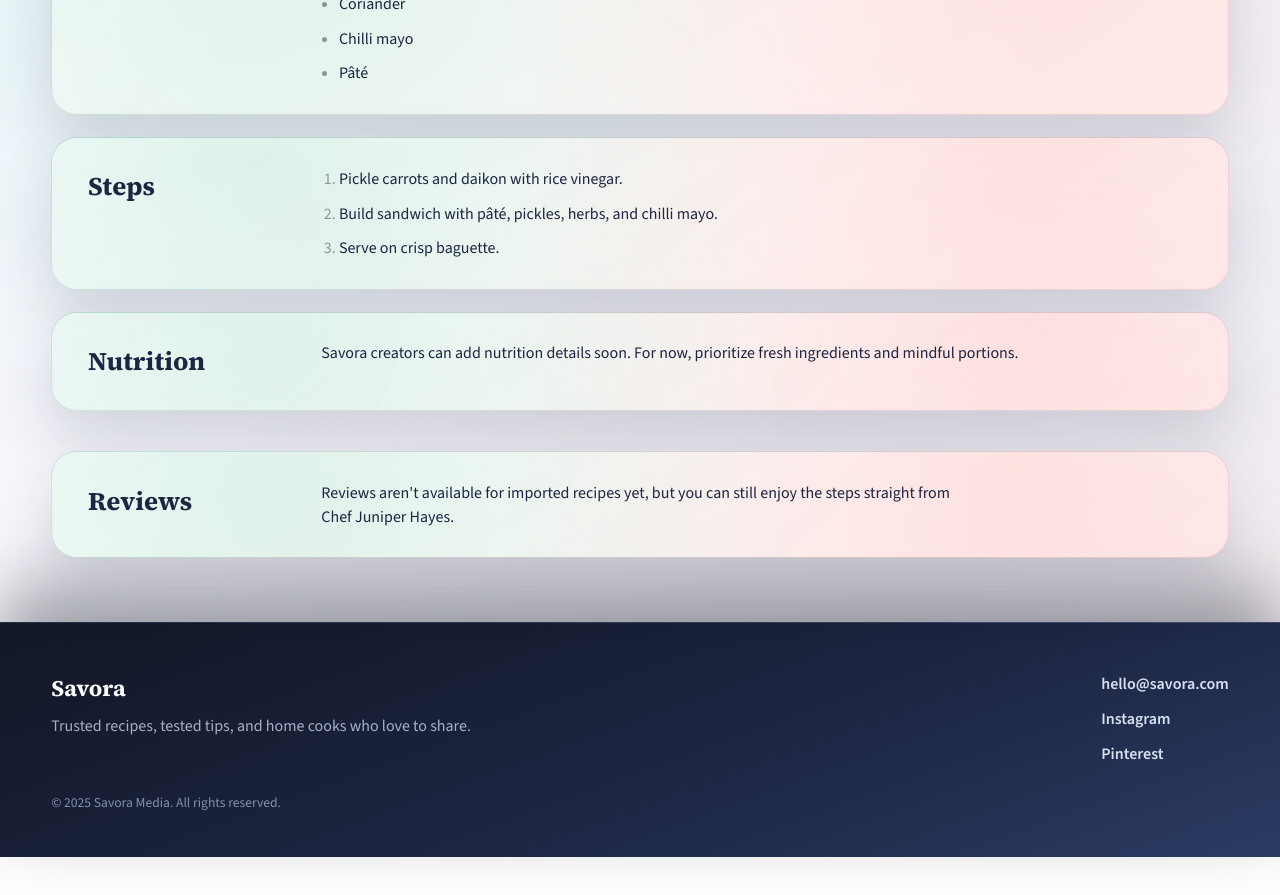
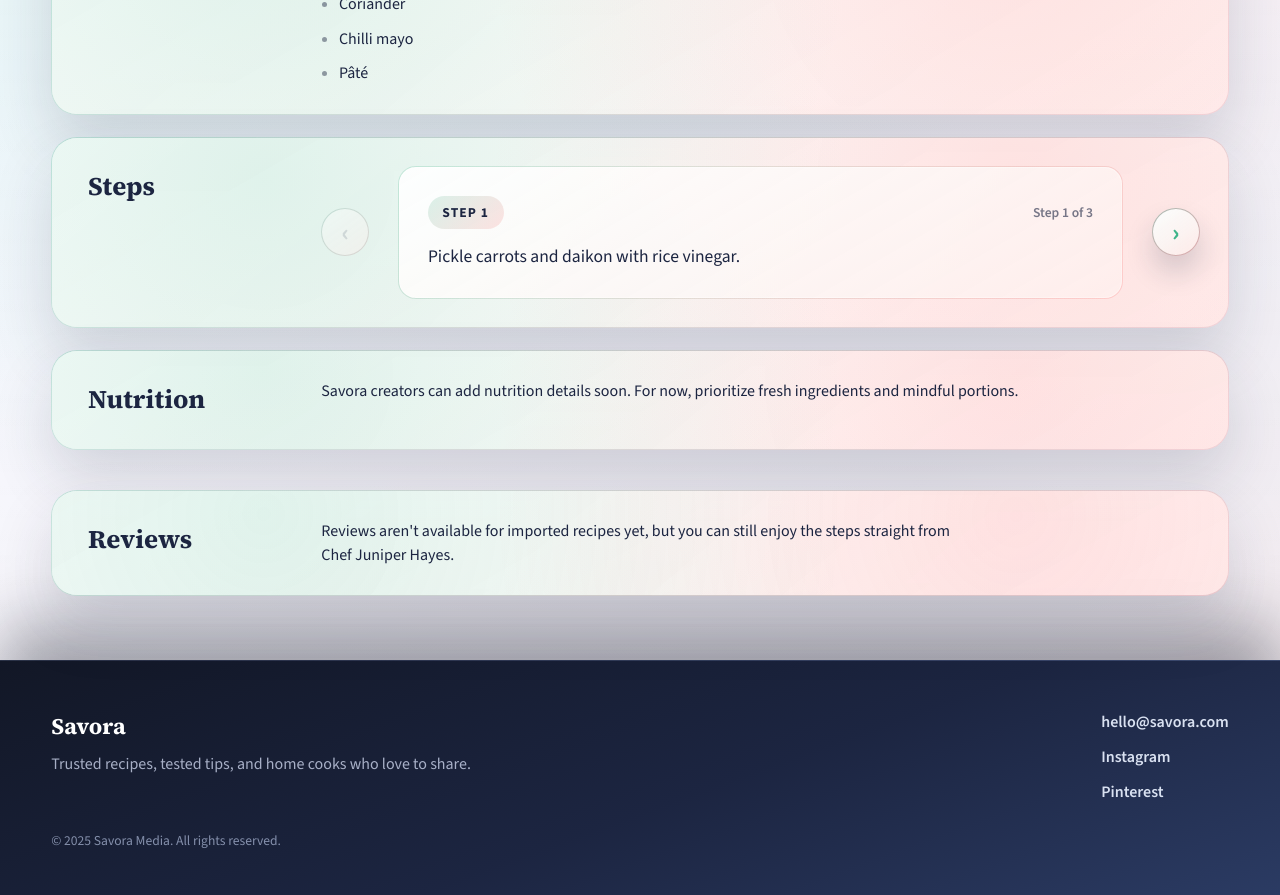
Before and after one commit to shaswattrivedi/savora-frontend, a React (Vite) app in the folder client/: page /recipes/ext_banh_mi in a window 1280 px wide. Shown: the part 980-1875 px from the top of the page. Before the commit the page ends 1837 px from the top, so only its background shows below. Built offline with nearby package versions, Linux system fonts and the light colour scheme.

Commit message:
Updated Recipe UI

```diff
--- a/client/src/pages/RecipeDetail.jsx
+++ b/client/src/pages/RecipeDetail.jsx
@@ -40,6 +40,11 @@ const RecipeDetailPage = () => {
   const [rating, setRating] = useState(5);
   const [comment, setComment] = useState("");
   const [loading, setLoading] = useState(true);
+  const [activeStepIndex, setActiveStepIndex] = useState(0);
+
+  const ingredientList = Array.isArray(recipe?.ingredients) ? recipe.ingredients : [];
+  const stepList = Array.isArray(recipe?.steps) ? recipe.steps : [];
+  const totalSteps = stepList.length;
 
   useEffect(() => {
     const fetchRecipe = async () => {
@@ -64,6 +69,36 @@ const RecipeDetailPage = () => {
 
     fetchRecipe();
   }, [id, addToast]);
+
+  useEffect(() => {
+    setActiveStepIndex(0);
+  }, [id]);
+
+  useEffect(() => {
+    if (totalSteps === 0 && activeStepIndex !== 0) {
+      setActiveStepIndex(0);
+      return;
+    }
+
+    if (totalSteps > 0 && activeStepIndex >= totalSteps) {
+      setActiveStepIndex(totalSteps - 1);
+    }
+  }, [activeStepIndex, totalSteps]);
+
+  const currentStep = totalSteps ? stepList[activeStepIndex] : null;
+  const stepProgressLabel = totalSteps ? `Step ${activeStepIndex + 1} of ${totalSteps}` : "Steps coming soon";
+  const isPrevDisabled = totalSteps <= 1 || activeStepIndex === 0;
+  const isNextDisabled = totalSteps <= 1 || activeStepIndex === totalSteps - 1;
+
+  const showPreviousStep = () => {
+    if (isPrevDisabled) return;
+    setActiveStepIndex((current) => Math.max(current - 1, 0));
+  };
+
+  const showNextStep = () => {
+    if (isNextDisabled) return;
+    setActiveStepIndex((current) => Math.min(current + 1, totalSteps - 1));
+  };
 
   const handleReviewSubmit = async (event) => {
     event.preventDefault();
@@ -141,8 +176,6 @@ const RecipeDetailPage = () => {
     (recipe.isExternal
       ? `This dish arrives courtesy of Chef ${externalChefName}.`
       : "Savora chefs are still adding a summary for this recipe.");
-  const ingredientList = Array.isArray(recipe.ingredients) ? recipe.ingredients : [];
-  const stepList = Array.isArray(recipe.steps) ? recipe.steps : [];
   const recipeImage =
     recipe.imageUrl ||
     getRecipeFallbackImage({ cuisine: recipe.cuisineType || recipe.cuisine, category: recipe.category, title: recipe.title });
@@ -197,16 +230,42 @@ const RecipeDetailPage = () => {
             </ul>
           </div>
         </article>
-        <article className="panel recipe-detail__card recipe-detail__card--scroll">
+        <article className="panel recipe-detail__card recipe-detail__card--steps">
           <div className="recipe-detail__card-header">
             <h2>Steps</h2>
           </div>
           <div className="recipe-detail__card-body">
-            <ol>
-              {stepList.map((step, index) => (
-                <li key={`${index}-${step}`}>{step}</li>
-              ))}
-            </ol>
+            {totalSteps ? (
+              <div className="recipe-steps" role="group" aria-label="Recipe steps navigator">
+                <button
+                  type="button"
+                  className="recipe-steps__arrow recipe-steps__arrow--prev"
+                  onClick={showPreviousStep}
+                  aria-label="Previous step"
+                  disabled={isPrevDisabled}
+                >
+                  <span aria-hidden="true">‹</span>
+                </button>
+                <div className="recipe-steps__content" aria-live="polite" aria-atomic="true">
+                  <div className="recipe-steps__header">
+                    <span className="recipe-steps__badge">Step {activeStepIndex + 1}</span>
+                    <span className="recipe-steps__counter">{stepProgressLabel}</span>
+                  </div>
+                  <p className="recipe-steps__instruction">{currentStep}</p>
+                </div>
+                <button
+                  type="button"
+                  className="recipe-steps__arrow recipe-steps__arrow--next"
+                  onClick={showNextStep}
+                  aria-label="Next step"
+                  disabled={isNextDisabled}
+                >
+                  <span aria-hidden="true">›</span>
+                </button>
+              </div>
+            ) : (
+              <p className="recipe-steps__empty">Our culinary editors are polishing these directions. Check back soon.</p>
+            )}
           </div>
         </article>
         <article className="panel recipe-detail__card">
--- a/client/src/styles/globals.css
+++ b/client/src/styles/globals.css
@@ -1518,38 +1518,134 @@ button, input, select, textarea {
   max-width: 640px;
 }
 
-.recipe-detail__card--scroll {
-  max-height: 280px;
-  padding-right: clamp(1.3rem, 2.4vw, 1.8rem);
-}
-
-.recipe-detail__card--scroll .recipe-detail__card-body {
-  max-height: inherit;
-}
-
-.recipe-detail__card--scroll .recipe-detail__card-body ol {
-  overflow-y: auto;
-  padding-right: 0.4rem;
-  margin-right: -0.2rem;
-}
-
-.recipe-detail__card--scroll .recipe-detail__card-body ol::-webkit-scrollbar {
-  width: 6px;
-}
-
-.recipe-detail__card--scroll .recipe-detail__card-body ol::-webkit-scrollbar-track {
-  background: rgba(255, 255, 255, 0.55);
+.recipe-detail__card--steps {
+  padding-right: clamp(1.2rem, 2.2vw, 1.8rem);
+}
+
+.recipe-detail__card--steps .recipe-detail__card-body {
+  width: 100%;
+}
+
+.recipe-steps {
+  display: grid;
+  grid-template-columns: auto 1fr auto;
+  grid-template-areas: "prev content next";
+  align-items: center;
+  gap: clamp(1rem, 2.6vw, 1.8rem);
+  width: 100%;
+}
+
+.recipe-steps__arrow {
+  width: 48px;
+  height: 48px;
+  border-radius: 50%;
+  border: 1px solid rgba(28, 37, 65, 0.14);
+  background:
+    linear-gradient(145deg, rgba(255, 255, 255, 0.95), rgba(255, 244, 242, 0.82)) padding-box,
+    linear-gradient(135deg, rgba(62, 180, 137, 0.32), rgba(255, 107, 107, 0.32)) border-box;
+  display: flex;
+  align-items: center;
+  justify-content: center;
+  font-size: 1.6rem;
+  font-weight: 700;
+  color: var(--color-primary);
+  cursor: pointer;
+  box-shadow: 0 16px 28px rgba(28, 37, 65, 0.18);
+  transition: transform 0.2s ease, box-shadow 0.2s ease, color 0.2s ease, background 0.2s ease;
+}
+
+.recipe-steps__arrow span {
+  line-height: 1;
+}
+
+.recipe-steps__arrow:hover:not([disabled]) {
+  transform: translateY(-2px) scale(1.04);
+  background:
+    linear-gradient(135deg, rgba(255, 107, 107, 0.95), rgba(62, 180, 137, 0.92)) padding-box,
+    linear-gradient(135deg, rgba(255, 255, 255, 0.52), rgba(255, 255, 255, 0.32)) border-box;
+  color: #ffffff;
+  box-shadow: 0 22px 38px rgba(28, 37, 65, 0.24);
+}
+
+.recipe-steps__arrow:active:not([disabled]) {
+  transform: translateY(0) scale(0.97);
+  box-shadow: 0 12px 20px rgba(28, 37, 65, 0.22);
+}
+
+.recipe-steps__arrow:focus-visible {
+  outline: 3px solid rgba(255, 107, 107, 0.9);
+  outline-offset: 4px;
+}
+
+.recipe-steps__arrow[disabled] {
+  cursor: not-allowed;
+  opacity: 0.45;
+  box-shadow: none;
+  color: rgba(28, 37, 65, 0.3);
+}
+
+.recipe-steps__arrow--prev {
+  grid-area: prev;
+}
+
+.recipe-steps__arrow--next {
+  grid-area: next;
+}
+
+.recipe-steps__content {
+  grid-area: content;
+  padding: clamp(1.1rem, 2.5vw, 1.8rem);
+  border-radius: var(--radius-md);
+  border: 1px solid transparent;
+  background:
+    linear-gradient(150deg, rgba(255, 255, 255, 0.96), rgba(255, 244, 242, 0.86)) padding-box,
+    linear-gradient(135deg, rgba(62, 180, 137, 0.22), rgba(255, 107, 107, 0.22)) border-box;
+  box-shadow: inset 0 0 0 1px rgba(255, 255, 255, 0.32);
+  display: flex;
+  flex-direction: column;
+  gap: 0.85rem;
+}
+
+.recipe-steps__header {
+  display: flex;
+  align-items: center;
+  justify-content: space-between;
+  gap: 0.75rem;
+}
+
+.recipe-steps__badge {
+  display: inline-flex;
+  align-items: center;
+  gap: 0.4rem;
+  padding: 0.35rem 0.9rem;
   border-radius: 999px;
-}
-
-.recipe-detail__card--scroll .recipe-detail__card-body ol::-webkit-scrollbar-thumb {
-  background: rgba(62, 180, 137, 0.4);
-  border-radius: 999px;
-}
-
-.recipe-detail__card--scroll .recipe-detail__card-body ol {
-  scrollbar-width: thin;
-  scrollbar-color: rgba(62, 180, 137, 0.45) rgba(255, 255, 255, 0.55);
+  font-size: 0.85rem;
+  font-weight: 700;
+  letter-spacing: 0.08em;
+  text-transform: uppercase;
+  background:
+    linear-gradient(135deg, rgba(62, 180, 137, 0.18), rgba(255, 107, 107, 0.18));
+  color: var(--savora-navy);
+}
+
+.recipe-steps__counter {
+  font-size: 0.85rem;
+  color: rgba(28, 37, 65, 0.6);
+  font-weight: 600;
+}
+
+.recipe-steps__instruction {
+  margin: 0;
+  color: var(--color-text);
+  font-size: clamp(1rem, 2.1vw, 1.1rem);
+  line-height: 1.7;
+  white-space: pre-wrap;
+}
+
+.recipe-steps__empty {
+  margin: 0;
+  color: rgba(28, 37, 65, 0.72);
+  font-weight: 600;
 }
 
 @media (max-width: 960px) {
@@ -1558,14 +1654,38 @@ button, input, select, textarea {
     width: min(100%, 560px);
   }
 
-  .recipe-detail__card--scroll {
-    max-height: none;
-    padding-right: clamp(1.2rem, 2.2vw, 1.6rem);
+  .recipe-detail__card--steps {
+    padding-right: clamp(1rem, 2.2vw, 1.4rem);
   }
 
   .recipe-detail__card-body--reviews {
     gap: 1.2rem;
     align-items: stretch;
+  }
+}
+
+@media (max-width: 720px) {
+  .recipe-steps {
+    grid-template-columns: repeat(2, minmax(0, 1fr));
+    grid-template-areas:
+      "content content"
+      "prev next";
+    gap: 1rem;
+  }
+
+  .recipe-steps__arrow {
+    width: 44px;
+    height: 44px;
+    justify-self: center;
+  }
+
+  .recipe-steps__content {
+    padding: 1rem 1.2rem;
+  }
+
+  .recipe-steps__header {
+    flex-wrap: wrap;
+    gap: 0.5rem;
   }
 }
 
```
